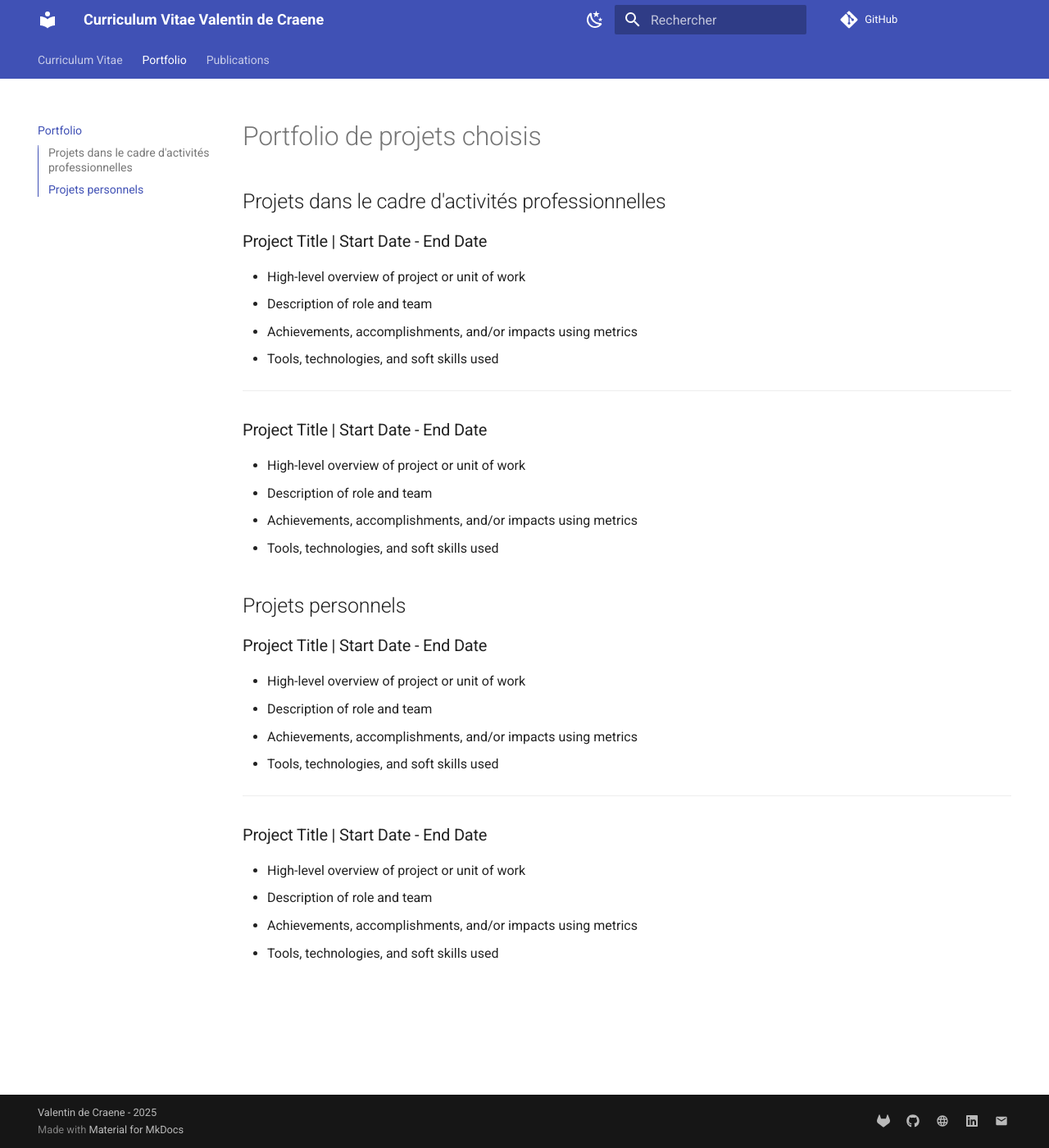
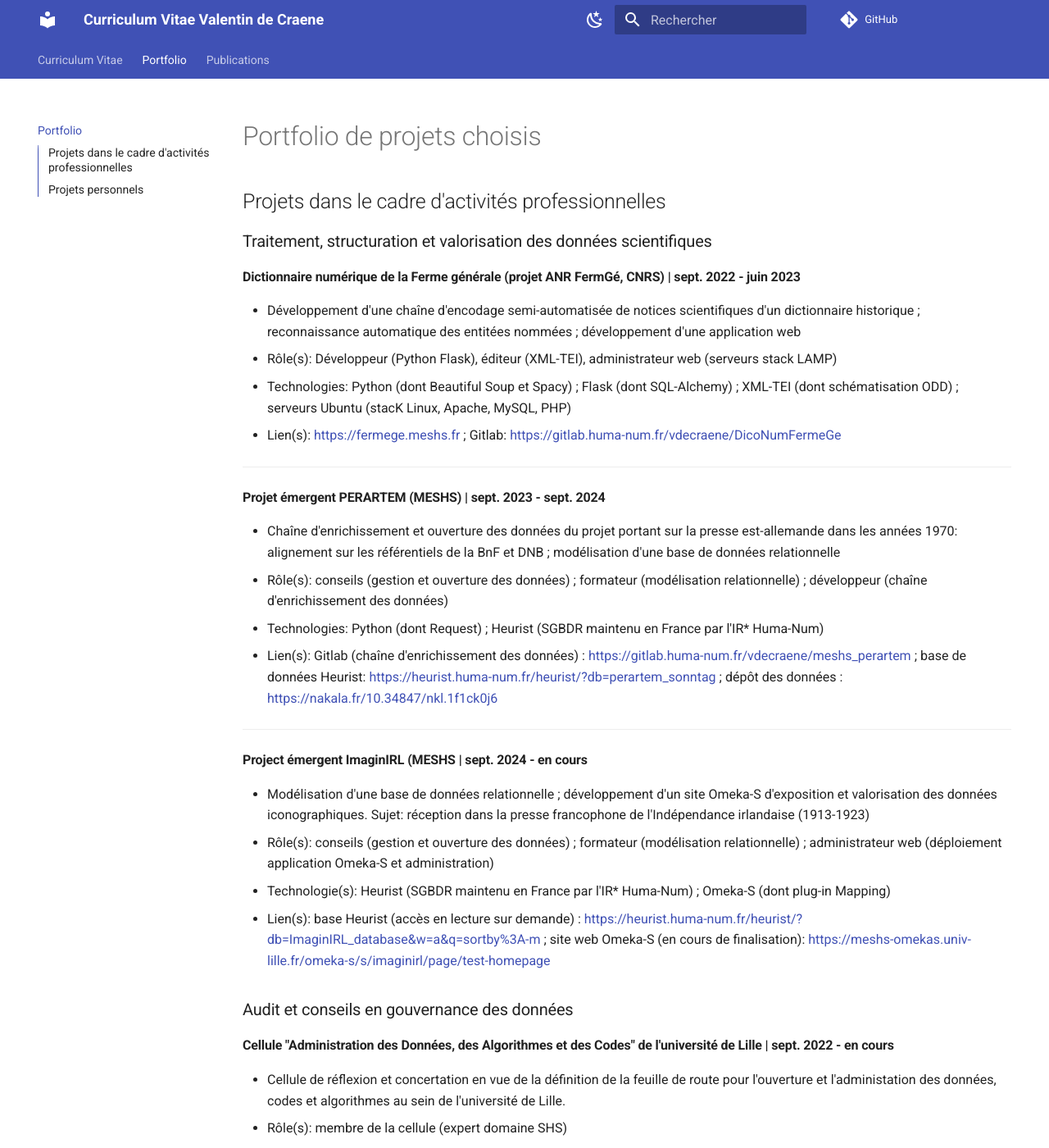
Before and after one commit to ValentinDeCraene/valentindecraene.github.io, an MkDocs documentation site: the page built from docs/portfolio.md, in a window 1280 px wide and 1400 px high. Shown: the whole window at 82% size. Built offline with MkDocs 1.6.1 and Material for MkDocs 9.7.7, drawn with Linux system fonts in a browser that asks for light colours; comment, search, counter and statistics services are not loaded; some of the changed text lies outside the part shown.

Commit message:
Update portfolio.md

```diff
--- a/docs/portfolio.md
+++ b/docs/portfolio.md
@@ -2,33 +2,58 @@
 
 ## Projets dans le cadre d'activités professionnelles
 
-### Project Title | Start Date - End Date
-* High-level overview of project or unit of work
-* Description of role and team
-* Achievements, accomplishments, and/or impacts using metrics
-* Tools, technologies, and soft skills used
+### Traitement, structuration et valorisation des données scientifiques
+
+#### Dictionnaire numérique de la Ferme générale (projet ANR FermGé, CNRS)  | sept. 2022 - juin 2023
+* Développement d'une chaîne d'encodage semi-automatisée de notices scientifiques d'un dictionnaire historique ; reconnaissance automatique des entitées nommées ; développement d'une application web
+* Rôle(s): Développeur (Python Flask), éditeur (XML-TEI), administrateur web (serveurs stack LAMP)
+* Technologies: Python (dont Beautiful Soup et Spacy) ; Flask (dont SQL-Alchemy) ; XML-TEI (dont schématisation ODD) ; serveurs Ubuntu (stacK Linux, Apache, MySQL, PHP)
+* Lien(s): [https://fermege.meshs.fr](https://fermege.meshs.fr) ; Gitlab: [https://gitlab.huma-num.fr/vdecraene/DicoNumFermeGe](https://gitlab.huma-num.fr/vdecraene/DicoNumFermeGe)
 
 ---
 
-### Project Title | Start Date - End Date
-* High-level overview of project or unit of work
-* Description of role and team
-* Achievements, accomplishments, and/or impacts using metrics
-* Tools, technologies, and soft skills used
+#### Projet émergent PERARTEM (MESHS) | sept. 2023 - sept. 2024
+* Chaîne d'enrichissement et ouverture des données du projet portant sur la presse est-allemande dans les années 1970: alignement sur les référentiels de la BnF et DNB ; modélisation d'une base de données relationnelle
+* Rôle(s): conseils (gestion et ouverture des données) ; formateur (modélisation relationnelle) ; développeur (chaîne d'enrichissement des données)
+* Technologies: Python (dont Request) ; Heurist (SGBDR maintenu en France par l'IR* Huma-Num)
+* Lien(s): Gitlab (chaîne d'enrichissement des données) : [https://gitlab.huma-num.fr/vdecraene/meshs_perartem](https://gitlab.huma-num.fr/vdecraene/meshs_perartem) ; base de données Heurist: [https://heurist.huma-num.fr/heurist/?db=perartem_sonntag](https://heurist.huma-num.fr/heurist/?db=perartem_sonntag) ; dépôt des données : [https://nakala.fr/10.34847/nkl.1f1ck0j6](https://nakala.fr/10.34847/nkl.1f1ck0j6)
 
+---
+
+#### Project émergent ImaginIRL (MESHS | sept. 2024 - en cours
+* Modélisation d'une base de données relationnelle ; développement d'un site Omeka-S d'exposition et valorisation des données iconographiques. Sujet: réception dans la presse francophone de l'Indépendance irlandaise (1913-1923)
+* Rôle(s): conseils (gestion et ouverture des données) ; formateur (modélisation relationnelle) ; administrateur web (déploiement application Omeka-S et administration)
+* Technologie(s): Heurist (SGBDR maintenu en France par l'IR* Huma-Num) ; Omeka-S (dont plug-in Mapping)
+* Lien(s): base Heurist (accès en lecture sur demande) : [https://heurist.huma-num.fr/heurist/?db=ImaginIRL_database&w=a&q=sortby%3A-m](https://heurist.huma-num.fr/heurist/?db=ImaginIRL_database&w=a&q=sortby%3A-m) ; site web Omeka-S (en cours de finalisation): [https://meshs-omekas.univ-lille.fr/omeka-s/s/imaginirl/page/test-homepage](https://meshs-omekas.univ-lille.fr/omeka-s/s/imaginirl/page/test-homepage)
+
+### Audit et conseils en gouvernance des données
+
+#### Cellule "Administration des Données, des Algorithmes et des Codes" de l'université de Lille | sept. 2022 - en cours
+* Cellule de réflexion et concertation en vue de la définition de la feuille de route pour l'ouverture et l'administation des données, codes et algorithmes au sein de l'université de Lille.
+* Rôle(s): membre de la cellule (expert domaine SHS)
+* Livrables: feuille de route de l'université ; ensemble de recommendations pratiques (arbres de décisions pour la gestion des données ; modèles de PGD,...)
+
+---
+
+#### Groupe de travail "Infrastructure numérique" de la MESHS | janvier 2024 - en cours
+* Audit de l'infrastructure numérique de la MESHS et de son système d'information: enquêtes internes sur les usages numériques, sur la production de données et les outils utilisés ; productions d'un ensemble de recommendations auprès de la direction ; transition de l'infrastructure numérique vers l'université de Lille : réalisation d'un nouveau site web, redéploiement des outils, bascule du système d'information vers des solutions open source
+* Rôle(s): co-animateur du groupe de travail ; chef de projet sur le volet données
+* Livrables: nouveau système d'information interne (bascule sur Heurist) ; nouveau site web (en cours de déploiement) via Typo3: [https://www.meshs.fr/page/accueil](https://www.meshs.fr/page/accueil) ; documentation interne (Gitlab pages)
+
+### Animation des réseaux professionnels ou scientifique et organisation d'événements
+
+#### Colloques internationaux DHNord 2023, Journées DHNord 2024 et DHNord 2025 | sept. 2023 - en cours
+* Organisation des 3 dernières éditions des colloques internationaux DHNord, en partenariat avec le Centre de Recherche Inter-universitaire sur les Humanités Numériques de Montréal (CRIHN)
+* Rôle(s): chef de projet ; membre du comité d'organisation ; membre du comité scientifique (depuis 2024)
+* Liens : [https://dhnord2023.sciencesconf.org/?lang=fr](https://dhnord2023.sciencesconf.org/?lang=fr) ; [https://journees-dhnord2024.sciencesconf.org/?lang=fr](https://journees-dhnord2024.sciencesconf.org/?lang=fr) ; [https://dhnord2025.sciencesconf.org/](https://dhnord2025.sciencesconf.org/) - programme en cours de réalisation
+
+#### Groupe de travail SHS, atelier de la donnée Lille Open Research Data (LORD) | sept. 2023 - en cours
+* Co-animateur du GT SHS de l'atelier de la données LORD: organisation d'une fresque de la donnée en SHS ; production de fiches pratiques pour la gestion des données scientifiques et publiques (en cours)
+* Rôle(s): co-animateur ; formateur (Markdown et Gitlab Pages)
+* Livrables: en cours de réalisation (fiches pratiques encodées en Markdown et transformées en HTML via CI/CD de Gitlab)
+
+---
 
 ## Projets personnels
 
-### Project Title | Start Date - End Date
-* High-level overview of project or unit of work
-* Description of role and team
-* Achievements, accomplishments, and/or impacts using metrics
-* Tools, technologies, and soft skills used
-
----
-
-### Project Title | Start Date - End Date
-* High-level overview of project or unit of work
-* Description of role and team
-* Achievements, accomplishments, and/or impacts using metrics
-* Tools, technologies, and soft skills used
+En cours de mise à jour
```
